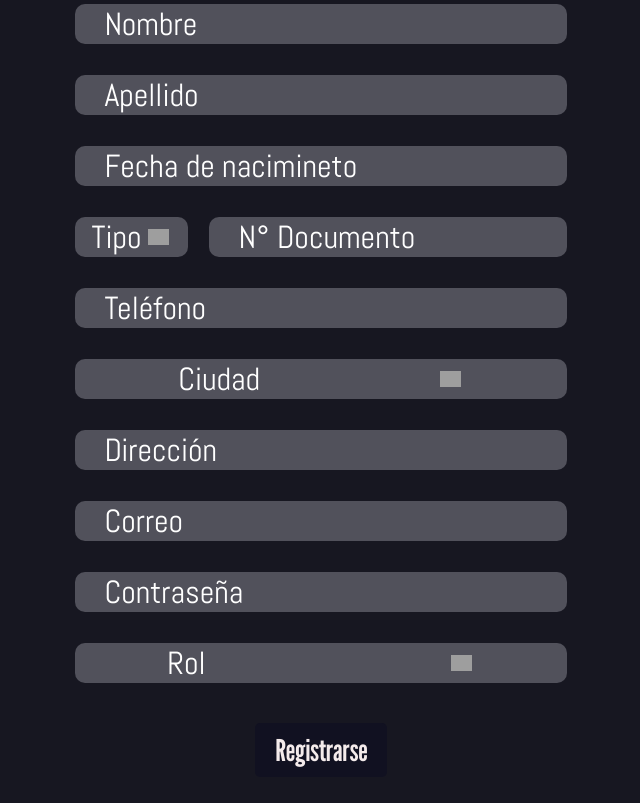
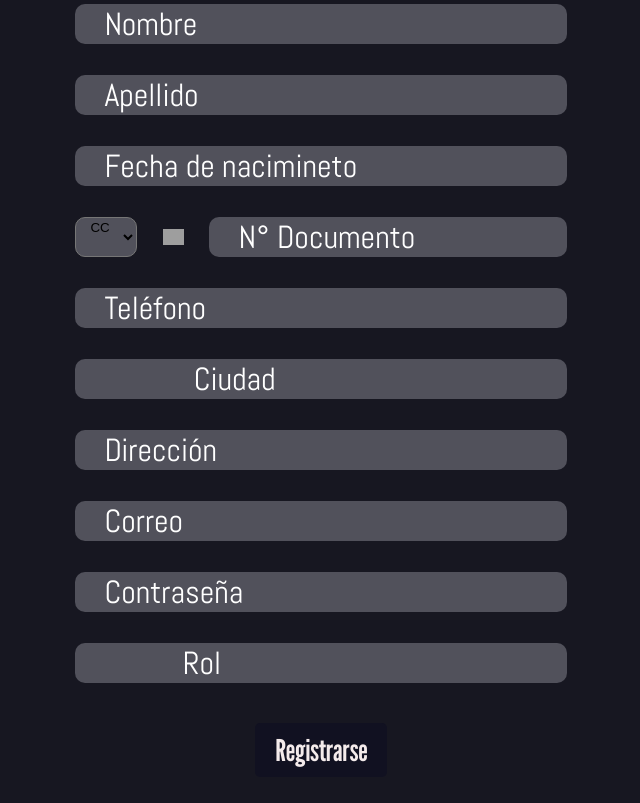
Before and after one commit to techinternet/Fitnessplus-website-code, a PHP site: page /registro.html in a window 1280 px wide; the page is wider, and only the part inside the window is pictured. Shown: the part 385-1188 px from the top of that part, without its empty margins (357-997 px from the left). Run offline with PHP 8.4, Linux system fonts and the light colour scheme; grey boxes are pictures that could not be loaded.

Commit message:
Ajustes en clase

```diff
--- a/registro.css
+++ b/registro.css
@@ -115,7 +115,7 @@
     transform: color;
 }
 .fecha-de-nacimineto {
-    position: relative;
+    /*position: relative;*/
 }
 .vector-icon1 {
     width: 28px;
@@ -124,13 +124,14 @@
     object-fit: contain;
 }
 .cosas-deplegable {
-    overflow: hidden;
+    /*overflow: hidden;
     display: flex;
     flex-direction: row;
     align-items: center;
     justify-content: flex-start;
+
+    gap: 3px;*/
     padding: 0px 6px;
-    gap: 3px;
 }
 .desplegable {
     border-radius: 10px;
--- a/registro.html
+++ b/registro.html
@@ -44,12 +44,15 @@
                 <div class="fecha-de-nacimineto">Fecha de nacimineto</div>
             </div>
             <div class="datos-documento">
-                <div class="desplegable">
-                    <div class="cosas-deplegable">
-                        <div class="fecha-de-nacimineto">Tipo</div>
+
+
+
+                        <select class="desplegable" name="" id="">
+                            <option value="">CC</option>
+                        </select>
                         <img class="vector-icon1" alt="" src="Vector.svg">
-                    </div>
-                </div>
+
+
                 <div class="casilla-datos">
                     <div class="fecha-de-nacimineto">
                         <span>N° Documento </span>
@@ -101,7 +104,7 @@
             <div class="tipos-de-documentos-child">
             </div>
             <div class="contenido">
-            <div class="tipo">CC</div>
+            <div class="tipo"></div>
             </div>
             <div class="contenido1">
             <div class="tipo">TI</div>
```
